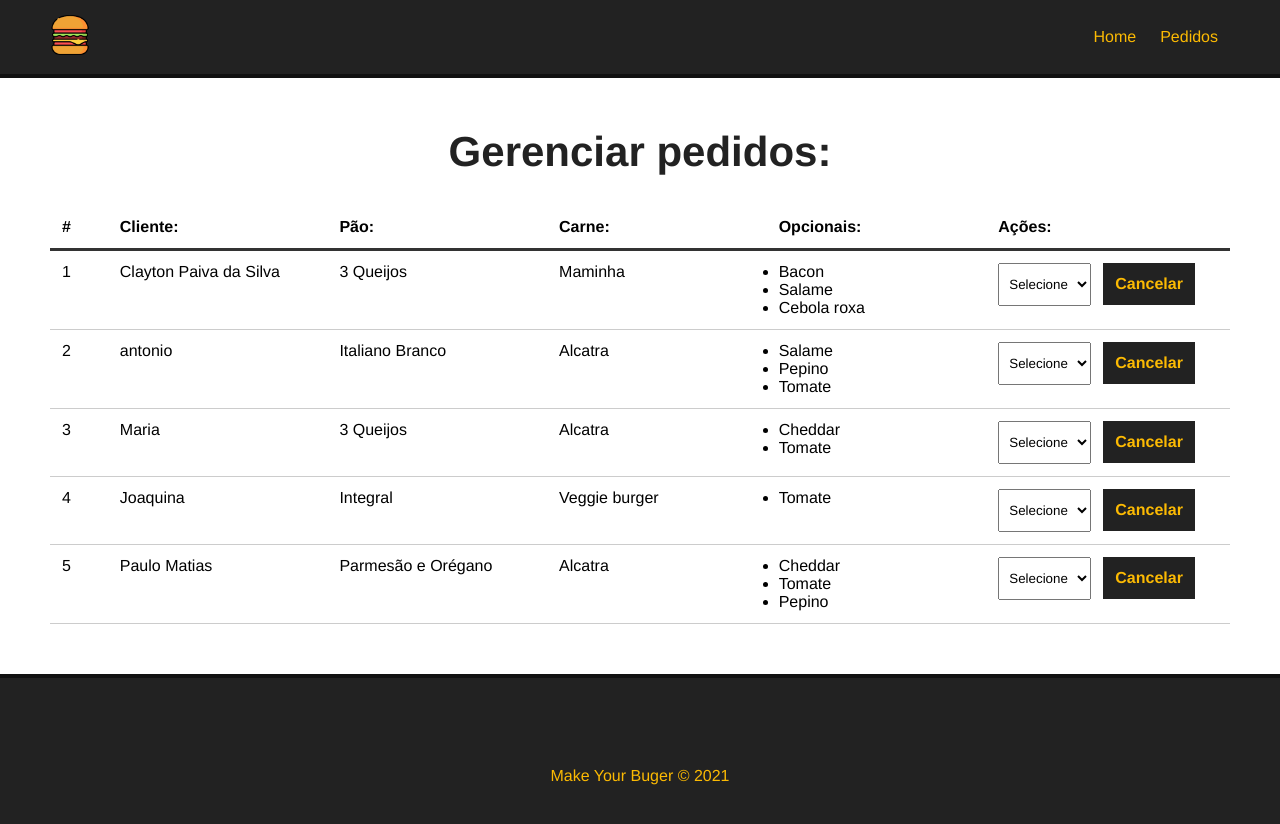
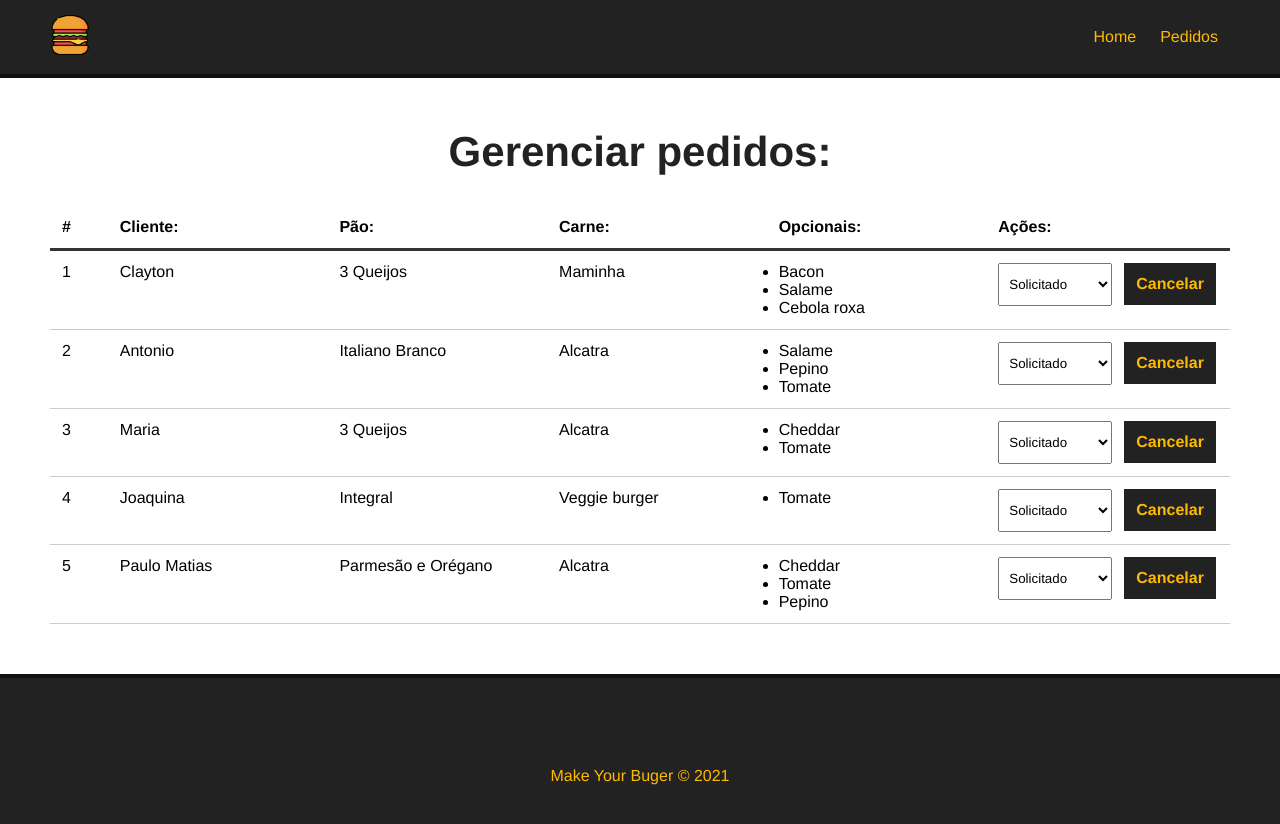
Before and after one commit to clayton3660/Projeto_make_your_burger_vue_Matheus_Batisttis, a Vue app: page /pedidos in a window 1280 px wide. Shown: the top 824 px of the page. Built offline with nearby package versions, Linux system fonts and the light colour scheme; data requests are answered from the project's data file.

Commit message:
Aula30_recebendo_o_status_do_pedido

```diff
--- a/db/db.json
+++ b/db/db.json
@@ -70,7 +70,7 @@
   "status": [
     {
       "id": 1,
-      "tipo": "Solicitando"
+      "tipo": "Solicitado"
     },
     {
       "id": 2,
@@ -83,26 +83,18 @@
   ],
   "bugers": [
     {
-      "nome": "Clayton Paiva da Silva ",
+      "nome": "Clayton ",
       "carne": "Maminha",
       "pao": "3 Queijos",
-      "opcionais": [
-        "Bacon",
-        "Salame",
-        "Cebola roxa"
-      ],
+      "opcionais": ["Bacon", "Salame", "Cebola roxa"],
       "status": "Solicitado",
       "id": 1
     },
     {
-      "nome": "antonio",
+      "nome": "Antonio",
       "carne": "Alcatra",
       "pao": "Italiano Branco",
-      "opcionais": [
-        "Salame",
-        "Pepino",
-        "Tomate"
-      ],
+      "opcionais": ["Salame", "Pepino", "Tomate"],
       "status": "Solicitado",
       "id": 2
     },
@@ -110,10 +102,7 @@
       "nome": "Maria",
       "carne": "Alcatra",
       "pao": "3 Queijos",
-      "opcionais": [
-        "Cheddar",
-        "Tomate"
-      ],
+      "opcionais": ["Cheddar", "Tomate"],
       "status": "Solicitado",
       "id": 3
     },
@@ -121,9 +110,7 @@
       "nome": "Joaquina",
       "carne": "Veggie burger",
       "pao": "Integral",
-      "opcionais": [
-        "Tomate"
-      ],
+      "opcionais": ["Tomate"],
       "status": "Solicitado",
       "id": 4
     },
@@ -131,11 +118,7 @@
       "nome": "Paulo Matias",
       "carne": "Alcatra",
       "pao": "Parmesão e Orégano",
-      "opcionais": [
-        "Cheddar",
-        "Tomate",
-        "Pepino"
-      ],
+      "opcionais": ["Cheddar", "Tomate", "Pepino"],
       "status": "Solicitado",
       "id": 5
     }
--- a/src/components/Dashboard.vue
+++ b/src/components/Dashboard.vue
@@ -16,6 +16,7 @@
         <div>{{ burger.nome }}</div>
         <div>{{ burger.pao }}</div>
         <div>{{ burger.carne }}</div>
+
         <div>
           <ul>
             <li v-for="(opcional, index) in burger.opcionais" :key="index">
@@ -26,6 +27,14 @@
         <div>
           <select name="status" class="status">
             <option value="">Selecione</option>
+            <option
+              value="s.tipo"
+              v-for="s in status"
+              :key="s.id"
+              :selected="burger.status == s.tipo"
+            >
+              {{ s.tipo }}
+            </option>
           </select>
           <button class="delete-btn">Cancelar</button>
         </div>
@@ -54,6 +63,12 @@
       console.log(this.burgers);
 
       //resgatar os status
+      this.getStatus();
+    },
+    async getStatus() {
+      const req = await fetch("http://localhost:3000/status");
+      const data = await req.json();
+      this.status = data;
     },
   },
   mounted() {
```
